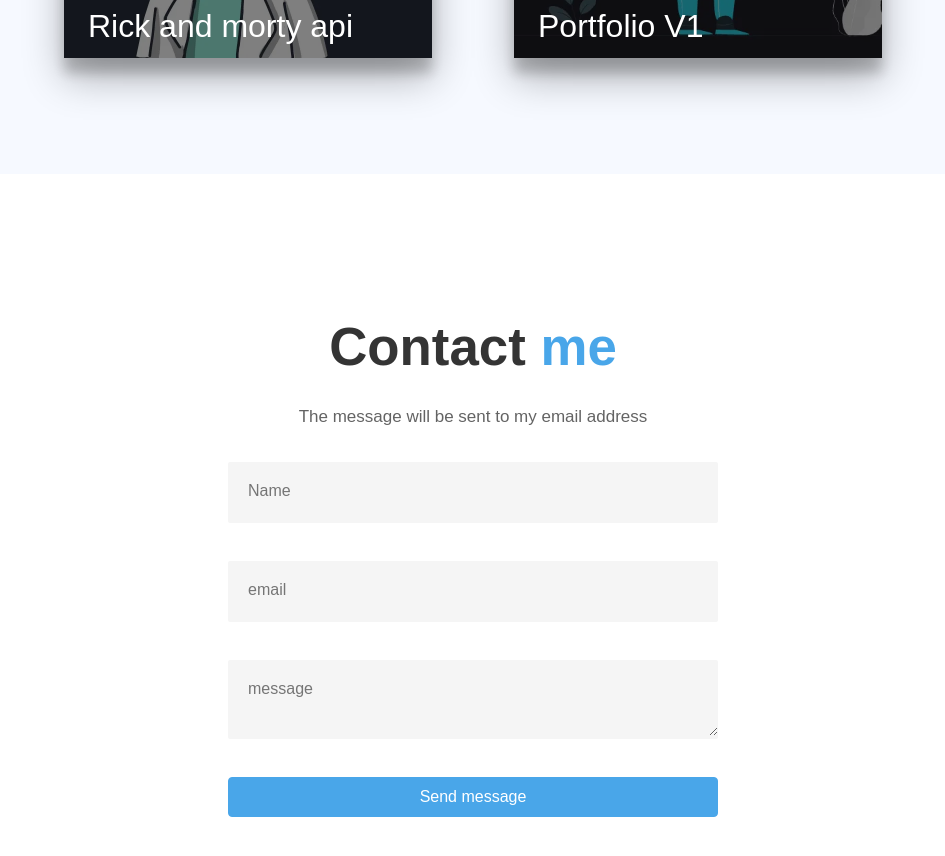
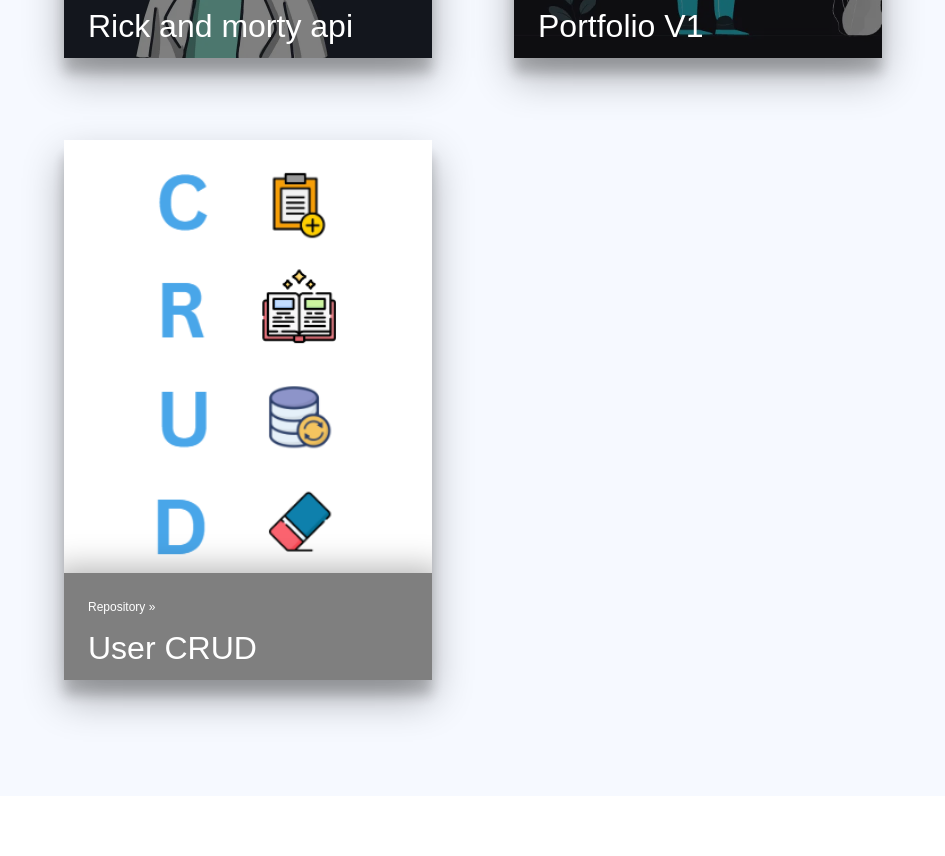
Before and after one commit to Gonza0624/Portafolio_v2_final, a React (Vite) app: page / in a window 1280 px wide. Shown: the part 4180-5036 px from the top of the page, without its empty margins (167-1112 px from the left). Built offline with nearby package versions, Linux system fonts and the light colour scheme; a web font is replaced by a local one.

Commit message:
user crud added to projects section

```diff
--- a/src/components/projects/projects.tsx
+++ b/src/components/projects/projects.tsx
@@ -2,6 +2,7 @@ import pokeimg from "../../assets/projects-img/poke.webp";
 import fondo from "../../assets/projects-img/ecommerce.webp";
 import rickimg from "../../assets/projects-img/rick2.webp";
 import portfolio_v1_img from "../../assets/projects-img/robot.webp";
+import crud_img from "../../assets/projects-img/crud.webp";
 import { Fade } from "react-awesome-reveal";
 
 const Projects = () => {
@@ -21,6 +22,12 @@ const Projects = () => {
   const portfolio_v1 = {
     backgroundImage: `url(${portfolio_v1_img})`,
     backgroundSize: "contain",
+  };
+  const crud = {
+    backgroundImage: `url(${crud_img})`,
+    backgroundSize: "cover",
+    backgroundPosition: "center",
+
   };
 
   return (
@@ -118,6 +125,28 @@ const Projects = () => {
             </div>
           </div>
         </Fade>
+        <Fade triggerOnce direction="left" delay={300} damping={0.1}>
+          <div className="projects-section__box projects-section__card">
+            <div style={crud} className="projects-section__wrapper">
+              <div className="data">
+                <div className="content">
+                  <a
+                    target={"_blank"}
+                    className="projects-section__repo"
+                    href={"https://github.com/Gonza0624/crud_react_ts"}
+                  >
+                    Repository »
+                  </a>
+                  <h1 className="projects-section__title">User CRUD</h1>
+                  <p className="text">
+                    "User crud made with react, typescript, bootstrap, axios and
+                    an api built in express and mysql"
+                  </p>
+                </div>
+              </div>
+            </div>
+          </div>
+        </Fade>
       </div>
     </>
   );
```
Also changed, not shown: src/assets/projects-img/crud.webp (added).
